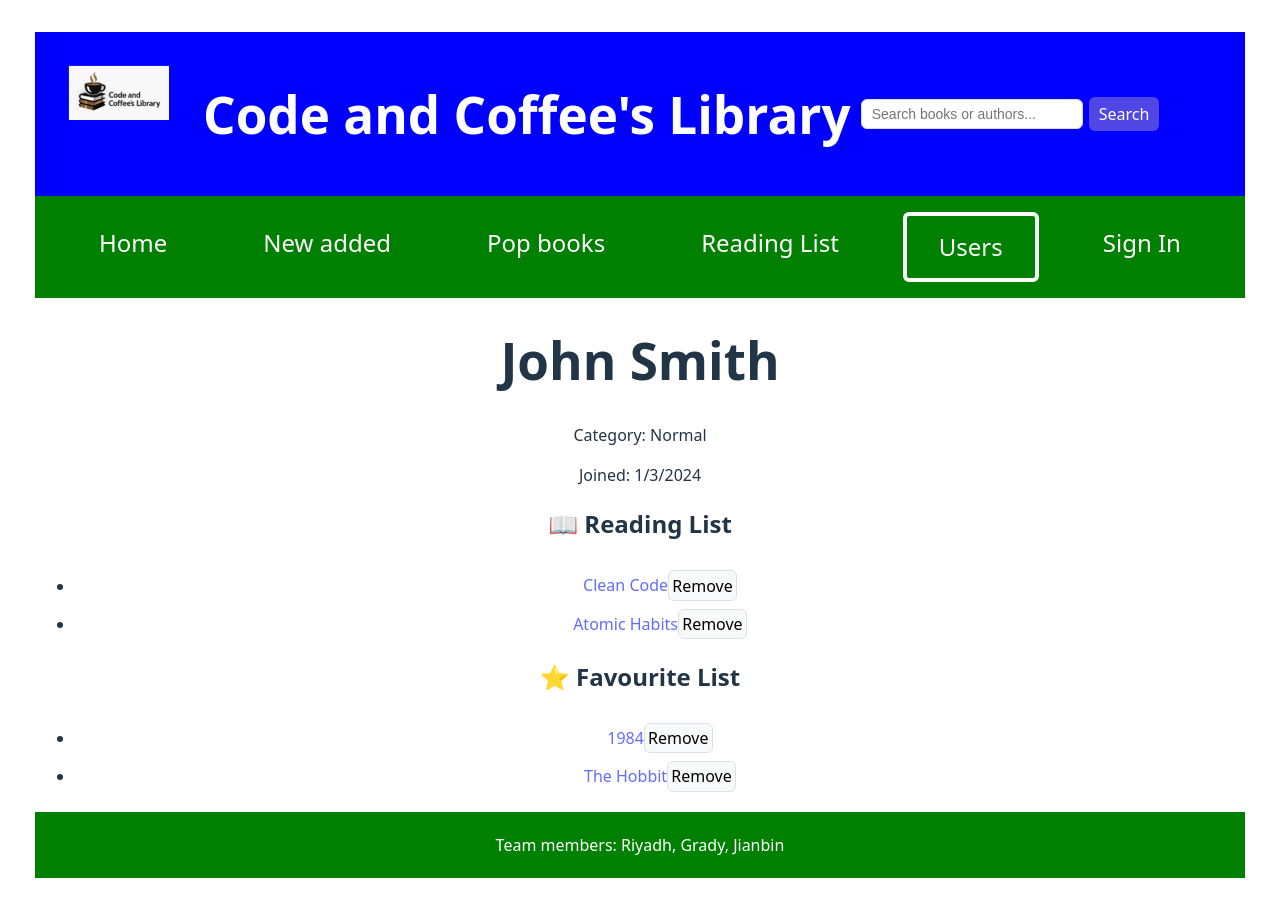
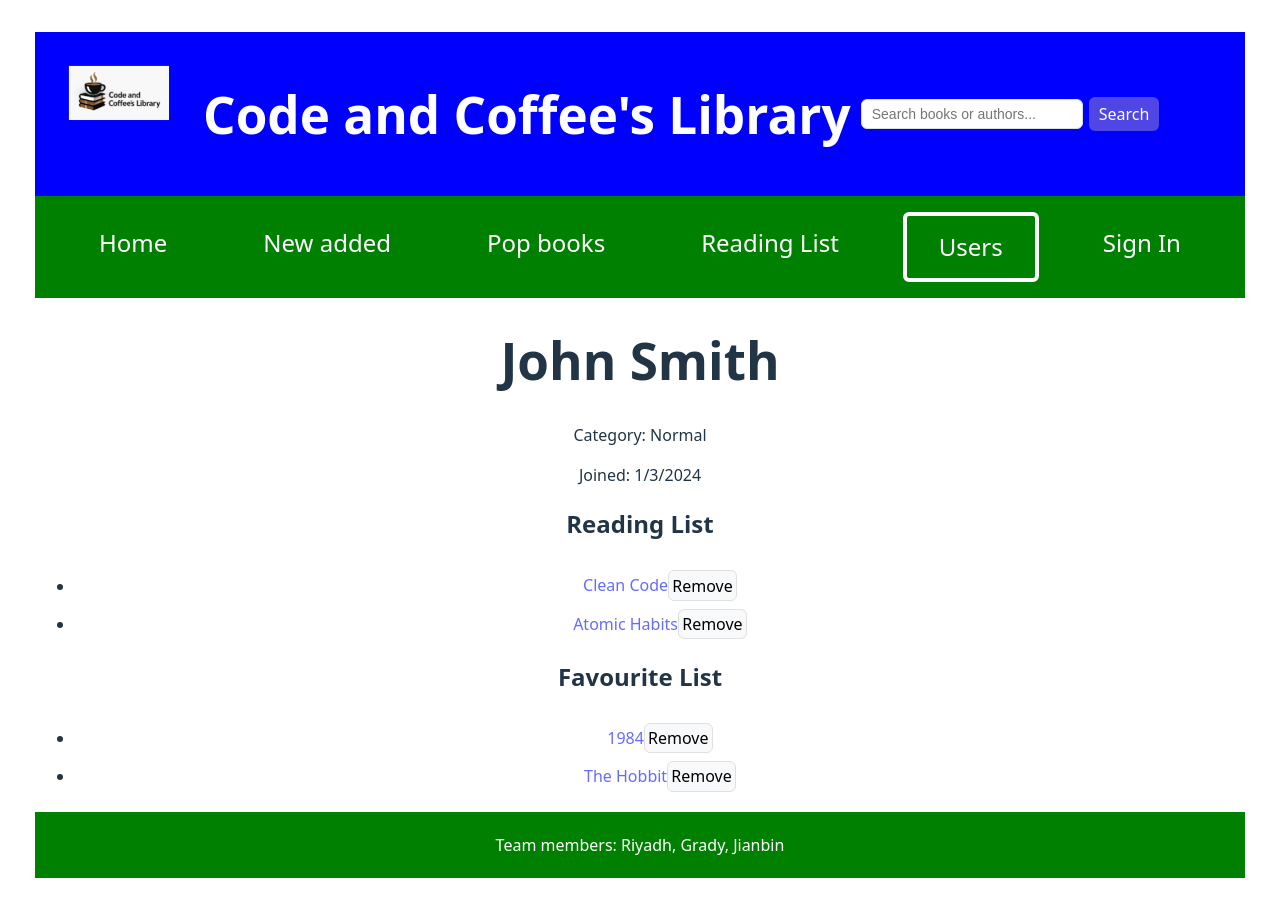
Before and after one commit to zzjabe/Full-Stack-Project, a React (Vite) app: page /users/U1 in a window 1280 px wide. Built offline with nearby package versions, Linux system fonts and the light colour scheme.

Commit message:
Fixed user detail page.

```diff
--- a/src/App.tsx
+++ b/src/App.tsx
@@ -80,12 +80,7 @@ function App() {
         <Route
           path="/users/:userId"
           element={
-            <UserDetailPage
-              users={users}
-              setUsers={setUsers}
-              books={books}
-              userId={currentUserId}
-            />
+            <UserDetailPage users={users} setUsers={setUsers} books={books} />
           }
         />
       </Route>
--- a/src/pages/UserDetailPage/index.tsx
+++ b/src/pages/UserDetailPage/index.tsx
@@ -1,30 +1,25 @@
 import { Link } from "react-router-dom";
 import type { User } from "../../data/users";
 import type { Book } from "../../data/books";
+import { useParams } from "react-router-dom";
 import "./index.css";
 
 type Props = {
   users: User[];
   setUsers: React.Dispatch<React.SetStateAction<User[]>>;
   books: Book[];
-  userId: string;
 };
 
-export default function UserDetailPage({
-  users,
-  setUsers,
-  books,
-  userId,
-}: Props) {
+export default function UserDetailPage({ users, setUsers, books }: Props) {
+  const { userId } = useParams<{ userId: string }>();
+
   const user = users.find((u) => u.id === userId);
 
   if (!user) return <div>User not found</div>;
 
-  // 获取书籍详情
   const readingBooks = books.filter((b) => user.readingList.includes(b.id));
   const favouriteBooks = books.filter((b) => user.favouriteList.includes(b.id));
 
-  // 删除书籍函数
   const handleRemoveFromReading = (bookId: string) => {
     if (!confirm("Remove this book from Reading List?")) return;
 
@@ -61,7 +56,7 @@ export default function UserDetailPage({
       <p>Joined: {new Date(user.createdAt).toLocaleDateString()}</p>
 
       <section className="list-section">
-        <h2>📖 Reading List</h2>
+        <h2>Reading List</h2>
         {readingBooks.length === 0 ? (
           <p>No books in Reading List.</p>
         ) : (
@@ -82,7 +77,7 @@ export default function UserDetailPage({
       </section>
 
       <section className="list-section">
-        <h2>⭐ Favourite List</h2>
+        <h2>Favourite List</h2>
         {favouriteBooks.length === 0 ? (
           <p>No books in Favourite List.</p>
         ) : (
```
